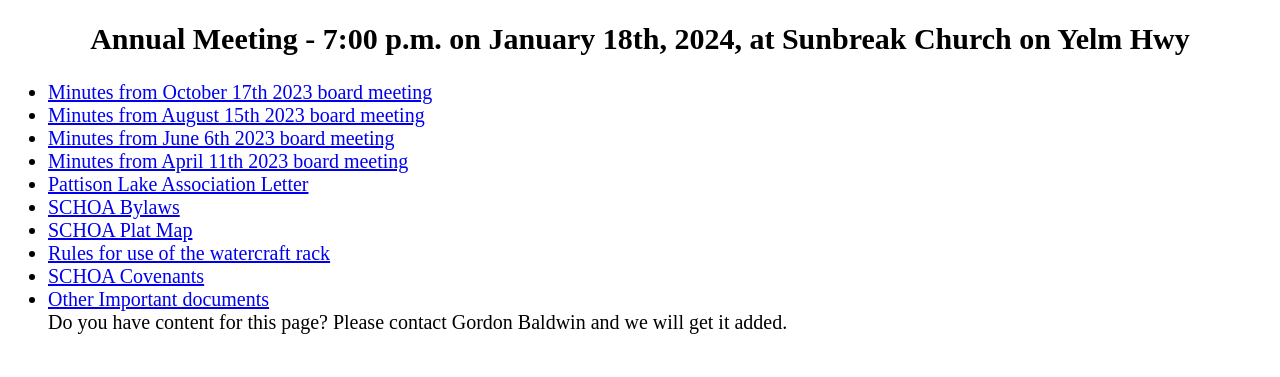
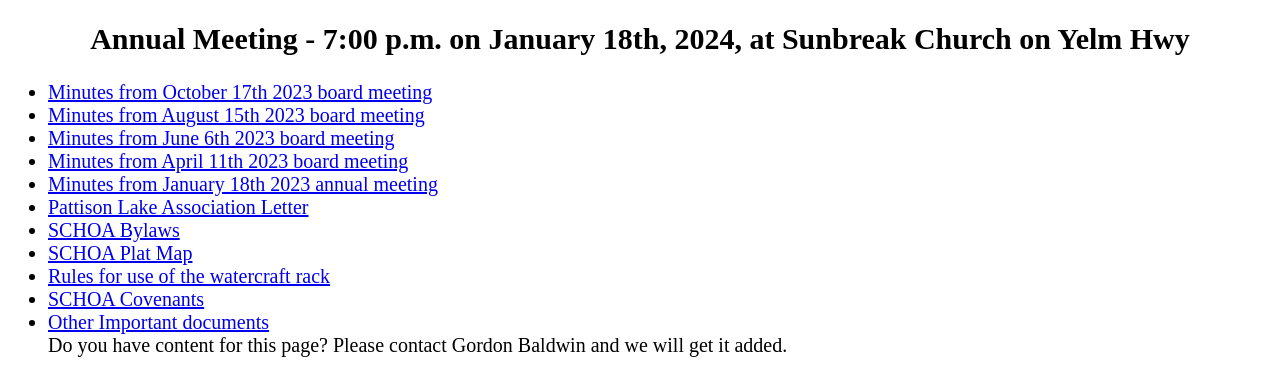
Before and after one commit to garumph/schoalacey, a plain HTML site: page index.html in a window 1280 px wide. Shown: the part 1122-1499 px from the top of the page. Before the commit the page ends 1476 px from the top, so only its background shows below. Drawn offline with Linux system fonts and the light colour scheme.

Commit message:
fixed up index

```diff
--- a/index.html
+++ b/index.html
@@ -22,6 +22,7 @@
 		  <li><a href="https://schoalacey.com/meeting20230815.html">Minutes from August 15th 2023 board meeting</a><br></li>
 		  <li><a href="https://schoalacey.com/Minutes-June-6-2023.html">Minutes from June 6th 2023 board meeting</a><br></li>
 		  <li><a href="https://schoalacey.com/Minutes-April-11-2023.html">Minutes from April 11th 2023 board meeting</a><br></li>
+		  <li><a href="https://schoalacey.com/Minutes-SCHOA-2023-1-18.pdf">Minutes from January 18th 2023 annual meeting</a><br></li>
 		  <li><a href="https://schoalacey.com/pattison-lake.html">Pattison Lake Association Letter</a><br></li>
 		  <li><a href="https://schoalacey.com/bylaws.pdf">SCHOA Bylaws</a><br></li>
 		  <li><a href="https://schoalacey.com/plat-map.pdf">SCHOA Plat Map</a><br></li>
```
